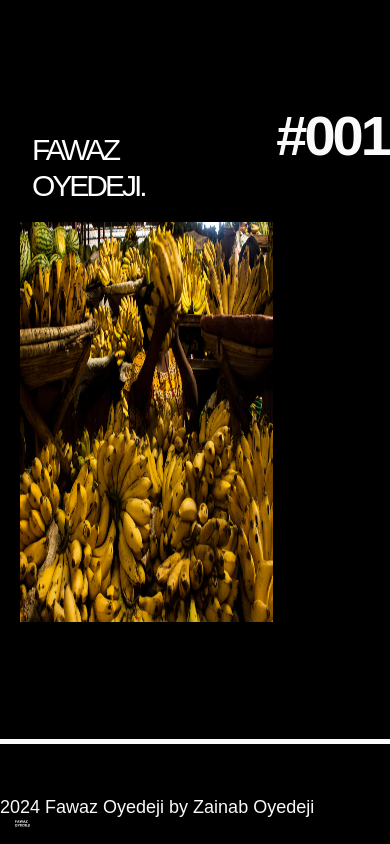
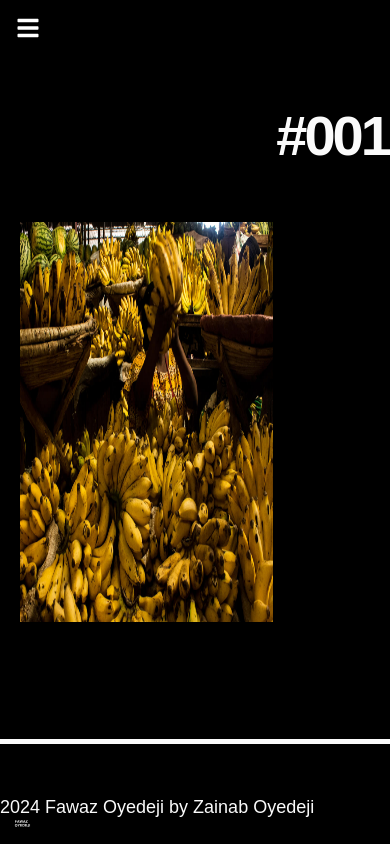
Before and after one commit to zainaboyedeji/fawaz-oyedeji-portfolio-v2, a React (Create React App) app: page /commissions in a window 390 px wide. Shown: the top 844 px of the page. Built offline with nearby package versions, Linux system fonts and the light colour scheme; a web font is replaced by a local one.

Commit message:
navbar iss

```diff
--- a/src/components/Sidebar.tsx
+++ b/src/components/Sidebar.tsx
@@ -1,45 +1,68 @@
+import { useState } from "react";
 import {
   FaInstagram,
   FaTwitter,
   FaLinkedin,
   FaYoutube,
   FaShareAlt,
+  FaBars,
+  FaTimes,
 } from "react-icons/fa";
 import { NavLink } from "react-router-dom";
 
 function SideBar() {
+  const [isOpen, setIsOpen] = useState(false);
+
+  const toggleSidebar = () => {
+    setIsOpen(!isOpen);
+  };
+
   return (
-      <div className="w-1/4 h-screen fixed top-0 left-0 text-white p-8 flex flex-col justify-start">
+    <div>
+      {/* Toggle Button */}
+      <button
+        className="md:hidden fixed top-4 left-4 z-50 text-white"
+        onClick={toggleSidebar}
+      >
+        {isOpen ? <FaTimes size={24} /> : <FaBars size={24} />}
+      </button>
+
+      {/* Sidebar */}
+      <div
+        className={`fixed top-0 left-0 h-screen w-64 bg-gray-900 text-white p-8 flex flex-col justify-start z-40 transform ${
+          isOpen ? "translate-x-0" : "-translate-x-full"
+        } transition-transform duration-300 ease-in-out md:translate-x-0 md:w-1/4`}
+      >
         <div className="mb-8">
-          <h1 className="text-3xl font-bold mb-8">
-            <NavLink to="/" className="hover:text-gray-400">
+          <h1 className="text-2xl md:text-3xl font-bold mb-8">
+            <NavLink to="/" className="hover:text-gray-400" onClick={toggleSidebar}>
               FAWAZ <br /> OYEDEJI.
             </NavLink>
           </h1>
           <nav>
             <ul className="space-y-4">
               <li>
-                <NavLink to="/" className="hover:text-gray-400">
+                <NavLink to="/" className="hover:text-gray-400" onClick={toggleSidebar}>
                   home
                 </NavLink>
               </li>
               <li>
-                <NavLink to="/projects" className="hover:text-gray-400">
+                <NavLink to="/projects" className="hover:text-gray-400" onClick={toggleSidebar}>
                   projects
                 </NavLink>
               </li>
               <li>
-                <NavLink to="/commissions" className="hover:text-gray-400">
+                <NavLink to="/commissions" className="hover:text-gray-400" onClick={toggleSidebar}>
                   commissions
                 </NavLink>
               </li>
               <li>
-                <NavLink to="/about" className="hover:text-gray-400">
+                <NavLink to="/about" className="hover:text-gray-400" onClick={toggleSidebar}>
                   about
                 </NavLink>
               </li>
               <li>
-                <NavLink to="/contact" className="hover:text-gray-400">
+                <NavLink to="/contact" className="hover:text-gray-400" onClick={toggleSidebar}>
                   contact
                 </NavLink>
               </li>
@@ -94,6 +117,7 @@ import {
           </a>
         </div>
       </div>
+    </div>
   );
 }
 
```
Lines whose indentation alone changed are shown as unchanged.
